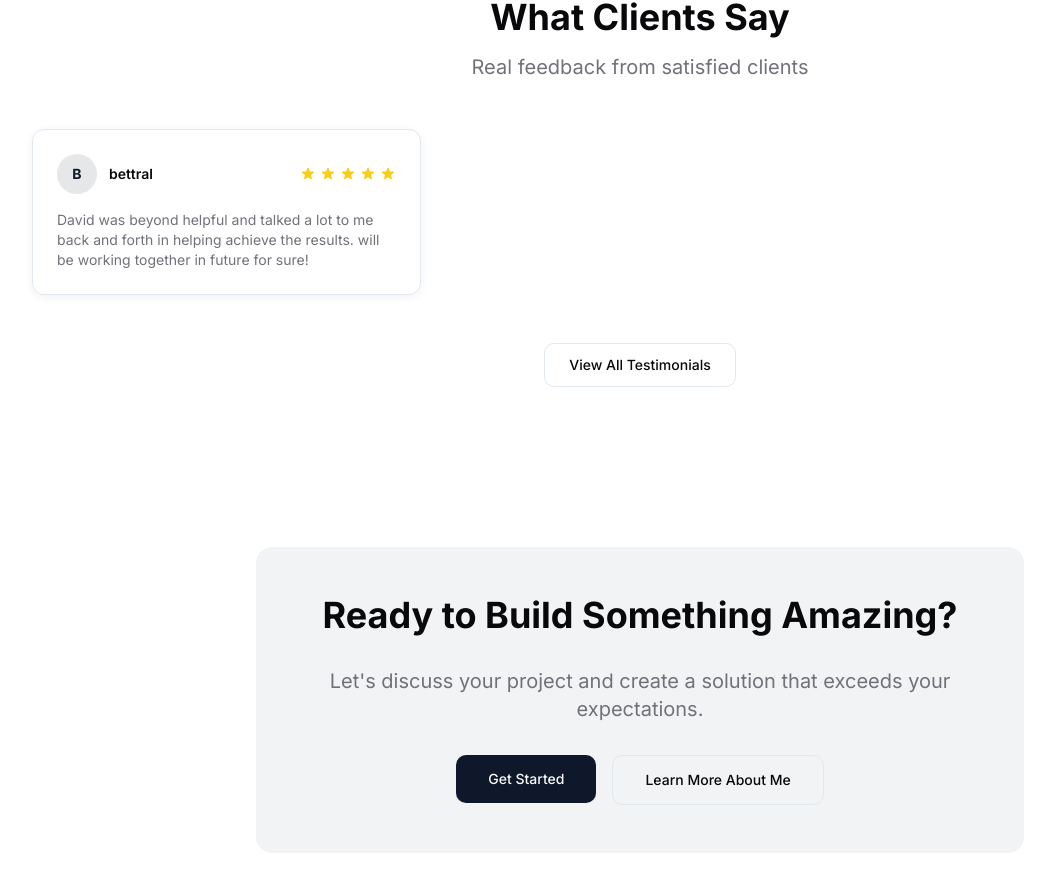
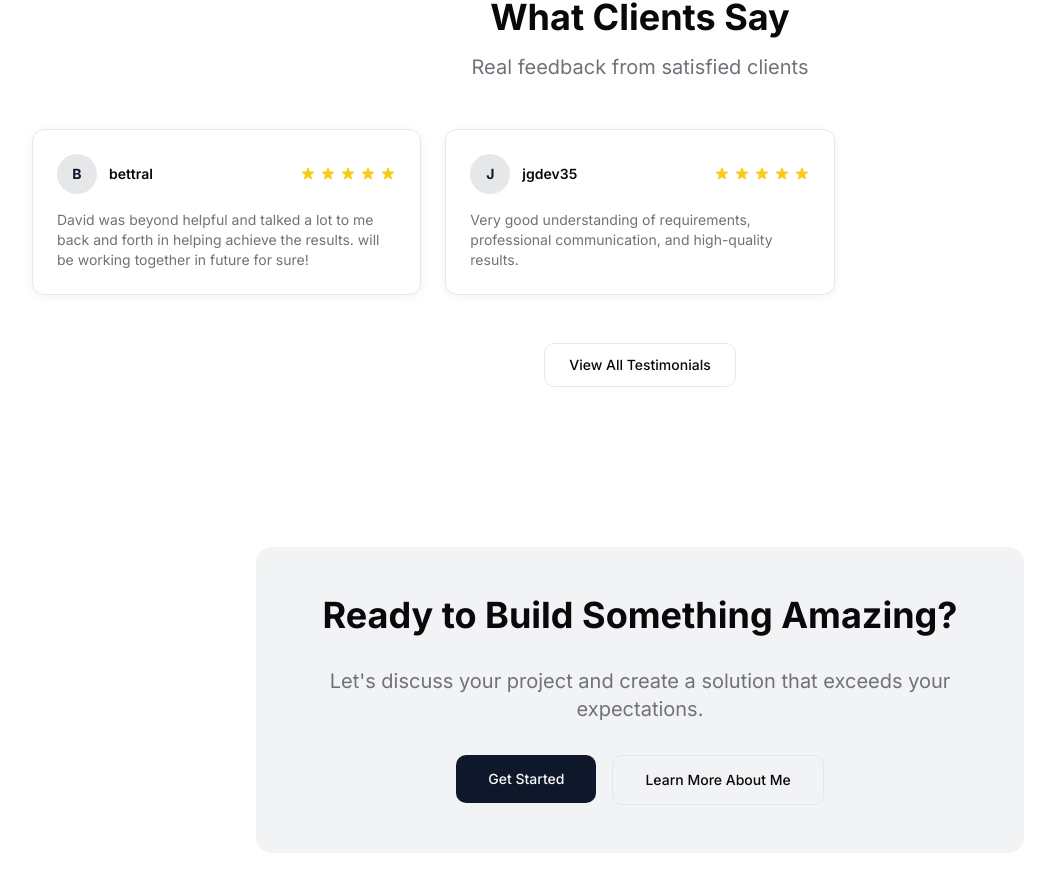
Before and after one commit to rorkpotential889-cmd/Ayo-show_case, a Next.js app: page / in a window 1280 px wide. Shown: the part 2475-3366 px from the top of the page, without its empty margins (0-1055 px from the left). Built offline with nearby package versions, Linux system fonts and the light colour scheme.

Commit message:
Add: New testimonial from jgdev35 - 5-star review

```diff
--- a/src/content/testimonials.ts
+++ b/src/content/testimonials.ts
@@ -29,5 +29,24 @@ export const testimonials: Testimonial[] = [
     },
     highlights: ['Level of cooperation', 'Proactive communication', 'Quick responsiveness'],
   },
+  {
+    id: '2',
+    name: 'jgdev35',
+    username: 'jgdev35',
+    rating: 5,
+    message:
+      'Very good understanding of requirements, professional communication, and high-quality results.',
+    categories: {
+      communication: 5,
+      quality: 5,
+      value: 5,
+    },
+    highlights: [
+      'Understanding of requirements',
+      'Professional communication',
+      'High-quality results',
+    ],
+    date: 'Dec 17, 2025',
+  },
   // Add more testimonials here as you receive them
 ];
```
